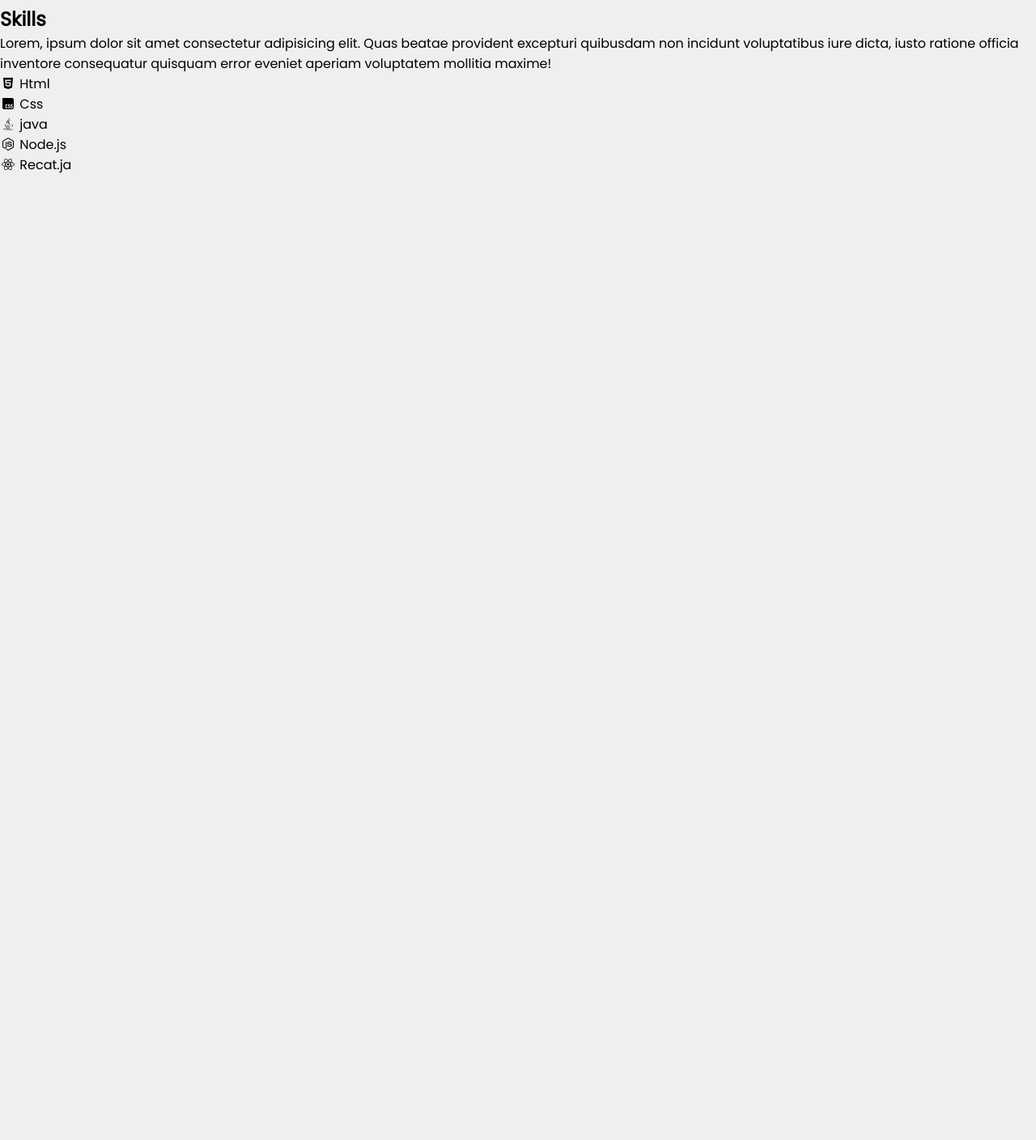
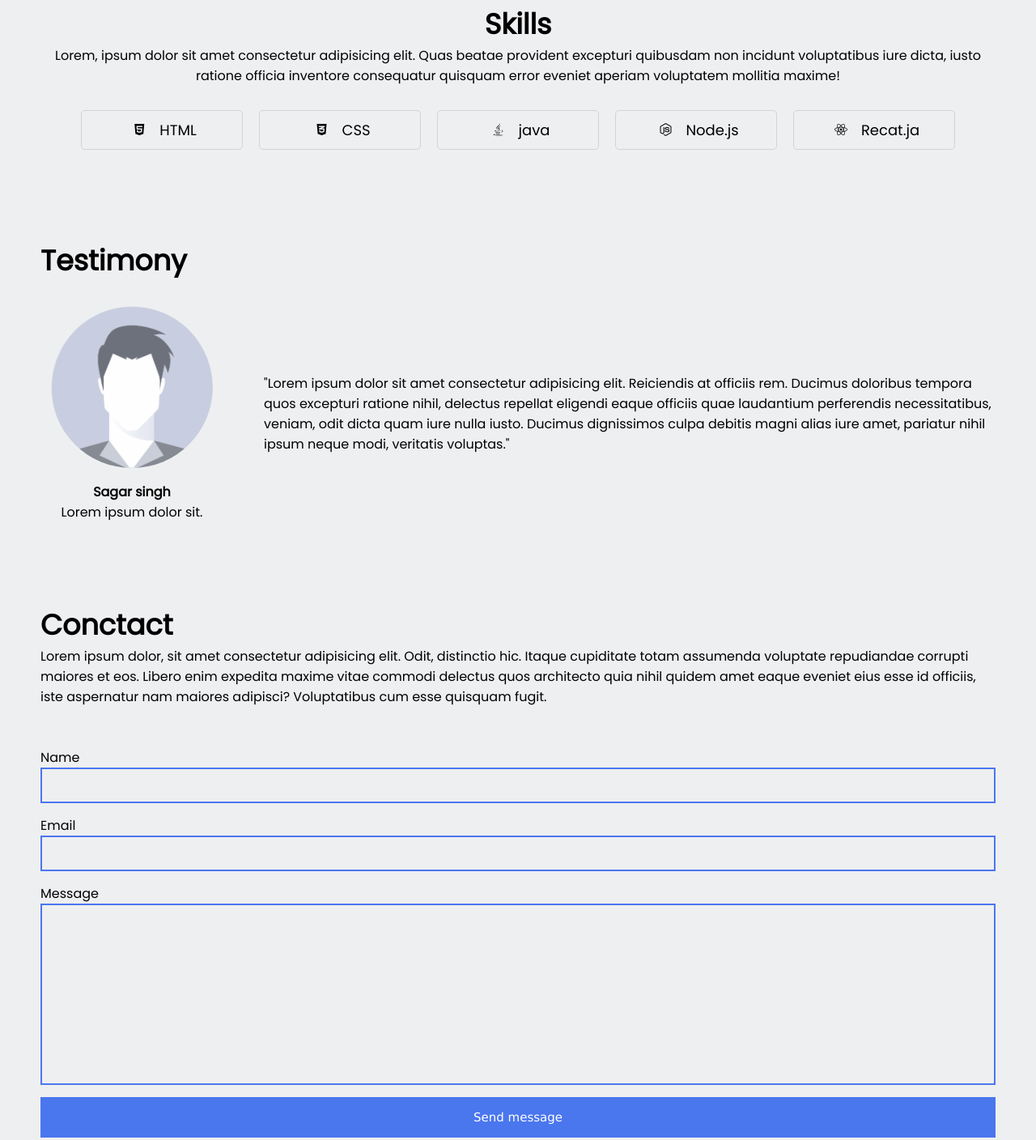
Before and after one commit to Subhanjeet/PersonalProfilePage, a plain HTML site: page index.html in a window 1280 px wide. Shown: the part 574-1982 px from the top of the page at 81% size. Before the commit the page ends 800 px from the top, so only its background shows below. Drawn offline with Linux system fonts and the light colour scheme.

Commit message:
Task completed.

```diff
--- a/index.html
+++ b/index.html
@@ -26,18 +26,18 @@
         </div>
 
         <div class="right">
-            <a href="https://github.com/Subhanjeet" target="_blank" rel="noopener noreferrer">
+            <a href="https://github.com" target="_blank" rel="noopener noreferrer">
                 <i class="fa-brands fa-github"></i>
                 <span>Github</span>
             </a>
 
-            <a href="https://www.linkedin.com/in/sibhanjeet-singh-106b01315?utm_source=share&utm_campaing=share_via&utm_content=profile&utm_medium=android_app"
+            <a href="https://www.linkedin.com"
                 target="_blank" rel="noopener noreferrer">
                 <i class="fa-brands fa-linkedin"></i>
                 <span>Linkedin</span>
             </a>
 
-            <a href="ssubhanjeet@gmail.com" target="_blank" rel="noopener noreferrer">
+            <a href="example@gmail.com" target="_blank" rel="noopener noreferrer">
                 <i class="fa-solid fa-envelope"></i>
                 <span>Email</span>
             </a>
@@ -70,13 +70,13 @@
                 </div>
             </div>
             <div class="headshort">
-                <img src="image.png" alt="profile photo">
+                <img src="image copy.png"    >
             </div>
         </section>
 
         <!-- SECTION 2: Skills -->
-        <section id="skills">
-            <h2>Skills</h2>
+        <section id="skills" class="skill-section">
+            <h2> Skills </h2>
             <div class="text">
                 <p>Lorem, ipsum dolor sit amet consectetur adipisicing elit. Quas beatae provident excepturi quibusdam non incidunt voluptatibus iure dicta, iusto ratione officia inventore consequatur quisquam error eveniet aperiam voluptatem mollitia maxime!</p>
             </div>
@@ -84,12 +84,11 @@
 
                 <div class="cell">
                     <i class="fa-brands fa-html5"></i>
-                    <span>Html</span>
+                    <span>HTML</span>
                 </div>
 
                 <div class="cell">
-                    <i class="fa-brands fa-css"></i>
-                    <span>Css</span>
+                    <i class="fa-brands fa-css3-alt"></i>                    <span>CSS</span>
                 </div>
 
                 <div class="cell">
@@ -108,11 +107,47 @@
 
         </section>
 
-        <!-- SECTION 3: Testing -->
-        <section id="testimony"></section>
+        <!-- SECTION 3: Testimony -->
+        <section id="testimony"class="testimony-section">
+            <h2>Testimony</h2>
+
+            <div class="group">
+                <div class="person-detail">
+                    <img src="image copy.png" alt="testimony images">
+                    <p>Sagar singh</p>
+                    <p>Lorem ipsum dolor sit.</p>
+                </div>
+
+                    <div class="text">
+                    "Lorem ipsum dolor sit amet consectetur adipisicing elit. Reiciendis at officiis rem. Ducimus doloribus tempora quos excepturi ratione nihil, delectus repellat eligendi eaque officiis quae laudantium perferendis necessitatibus, veniam, odit dicta quam iure nulla iusto. Ducimus dignissimos culpa debitis magni alias iure amet, pariatur nihil ipsum neque modi, veritatis voluptas."
+                    </div>
+            </div>
+
+        </section>
 
         <!-- SECTION 4: Contact -->
-        <section id="conctact"></section>
+        <section id="conctact" class="contact-section" >
+            <h2>Conctact</h2>
+            <div class="group">
+                <div class="text">
+                    Lorem ipsum dolor, sit amet consectetur adipisicing elit. Odit, distinctio hic. Itaque cupiditate totam assumenda voluptate repudiandae corrupti maiores et eos. Libero enim expedita maxime vitae commodi delectus quos architecto quia nihil quidem amet eaque eveniet eius esse id officiis, iste aspernatur nam maiores adipisci? Voluptatibus cum esse quisquam fugit.
+                </div>
+
+                <form>
+                    <label for="name">Name</label>
+                    <input type="text" id="name">
+
+                    <label for="email">Email</label>
+                    <input type="email" id="email">
+
+                    <label for="message">Message</label>
+                    <textarea id="message" cols="30" rows="10"></textarea>
+
+                    <button type="submit">Send message</button>
+                </form>
+            </div>
+
+        </section>
 
     </main>
 </body>
--- a/style.css
+++ b/style.css
@@ -17,6 +17,8 @@ html {
 body {
   font-family: "poppins", sans-serif;
   background-color: var(--background-color);
+  max-width: 1400px;
+  margin: 0 auto;
 }
 
 a {
@@ -101,22 +103,157 @@ nav .right a span {
   width: 350px;
   border-radius: 50%;
 }
+/* SECTION 2: Skills */
+.skill-section {
+  padding: 0 50px;
+  margin-bottom: 100px;
+}
+.skill-section h2 {
+  text-align: center;
+  font-size: 35px;
+}
+.skill-section .text {
+  text-align: center;
+  margin-bottom: 20px;
+}
+
+.skill-section .cells {
+  display: flex;
+  justify-content: center;
+  flex-wrap: wrap;
+}
+.skill-section .cells span {
+  font-size: 18px;
+}
+
+.skill-section .cells .cell {
+  display: flex;
+  justify-content: center;
+  align-items: center;
+  gap: 10px;
+
+  margin: 10px;
+  width: 200px;
+  border: 1.5px solid #d3d3d3;
+  border-radius: 5px;
+  padding: 10px 20px;
+}
+
+.skill-section .cells .cell i {
+  width: 30px;
+}
+
+/* SECTION 3: Testimony */
+.testimony-section {
+  padding: 0 50px;
+  margin-bottom: 100px;
+}
+.testimony-section h2 {
+  font-size: 35px;
+  margin-bottom: 30px;
+}
+.testimony-section .group {
+  display: flex;
+  align-items: center;
+  gap: 50px;
+}
+.testimony-section .group .person-detail {
+  text-align: center;
+  flex: 2;
+}
+.testimony-section .group .text {
+  flex: 8;
+}
+.testimony-section .group .person-detail img {
+  width: 200px;
+  border-radius: 50%;
+  aspect-ratio: 1/1;
+  margin-bottom: 10px;
+}
+.testimony-section .group .person-detail p {
+  font-weight: 600;
+}
+.testimony-section .group .person-detail :last-child {
+  font-weight: normal;
+}
+
+/* SECTION 4: contact */
+.contact-section {
+  padding: 0 50px;
+  margin-bottom: 100px;
+}
+
+.contact-section h2 {
+  font-size: 35px;
+}
+.contact-section .group {
+  display: flex;
+  gap: 50px;
+}
+.contact-section .group .text {
+  flex: 3;
+}
+.contact-section .group form {
+  flex: 3;
+  display: flex;
+  flex-direction: column;
+}
+.contact-section .group form input,
+.contact-section .group form textarea {
+  font-family: "poppins", sans-serif;
+  border: 2px solid var(--link-color);
+  background-color: transparent;
+  padding: 10px;
+  margin-bottom: 15px;
+  outline: none;
+  resize: none;
+}
+.contact-section .group form button {
+  font-size: 15px;
+  font-family: "popins", "Lucida Sans", "Lucida Sans Regular", "Lucida Grande",
+    "Lucida Sans Unicode", Geneva, Verdana, sans-serif;
+  color: #fff;
+  background-color: var(--link-color);
+  border: none;
+  height: 50px;
+  cursor: pointer;
+  transition: 0.1s;
+}
+.contact-section .group form button:hover {
+  filter: brightness(0.9);
+}
+
 @media (max-width: 850px) {
-    .hero-section .text  h2{
+  /* SECTION 1: Hero */
+
+  .hero-section .text h2 {
     font-size: 30px;
   }
 
-@media (max-width: 748px){
-    .hero-section{
+  @media (max-width: 748px) {
+    .hero-section {
       flex-direction: column-reverse;
     }
-    .hero-section .headshort img{
+    .hero-section .headshort img {
       width: 200px;
     }
   }
 
+  /* SECTION 3: Testimony */
+  .testimony-section {
+    text-align: center;
   }
-@media (max-width: 600px) {
+
+  .testimony-section .group {
+    flex-direction: column;
+  }
+}
+/* SECTION 4: contact */
+.contact-section .group {
+  flex-direction: column;
+}
+
+@media (max-width: 648px) {
   /* NAVBAR */
   nav {
     padding: 0 20px;
@@ -136,12 +273,30 @@ nav .right a span {
     display: none;
   }
   /* SECTION 1: HERO */
-  .hero-section{
+  .hero-section {
     padding: 0 20px;
   }
 
-  .hero-section .text h2{
+  .hero-section .text h2 {
     font-size: 30px;
   }
 
+  /* SECTION 2: Skills */
+  .skill-section {
+    padding: 0 20px;
   }
+
+  .skill-section .cells .cell span {
+    font-size: 16px;
+  }
+
+  /*SECTION 3: Testimony*/
+  .testimony-section{
+    padding: 0 20px;
+  }
+
+  /* SECTION 4: contact */
+  .contact-section {
+    padding: 0 20px;
+  }
+}
```
Also changed, not shown: image copy.png (added). Lines whose indentation alone changed are shown as unchanged.
